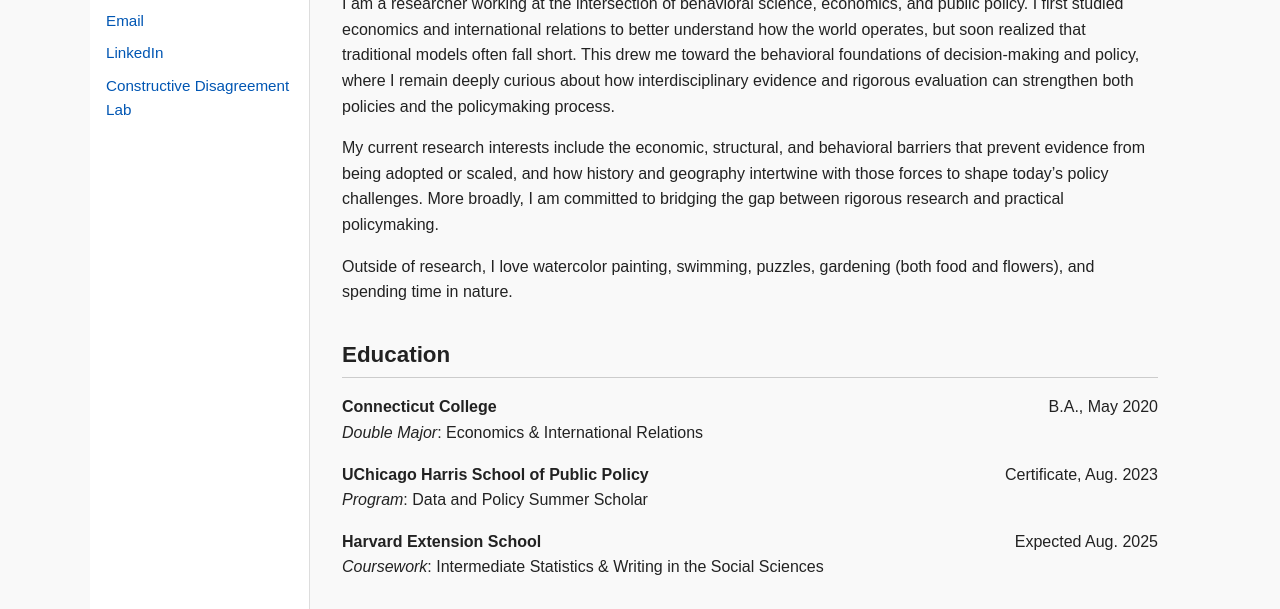
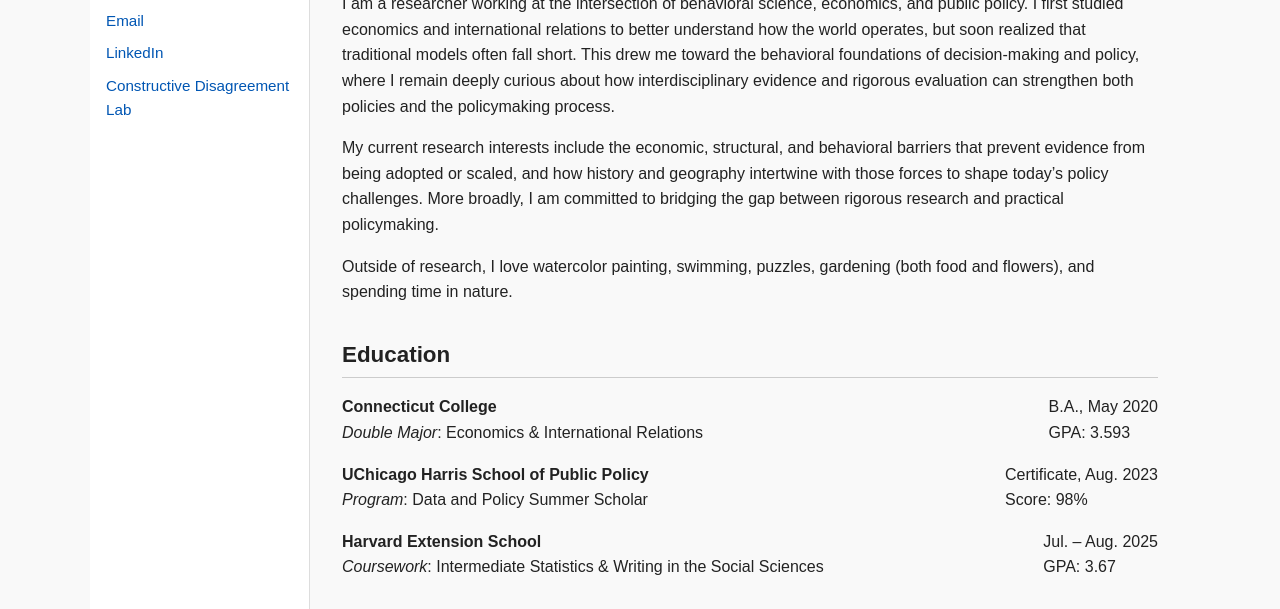
Before and after one commit to piper-o/piper-o.github.io, a plain HTML site: page index.html in a window 1280 px wide. Shown: the part 117-726 px from the top of the page. Drawn offline with Linux system fonts and the light colour scheme.

Commit message:
Update index.html

```diff
--- a/index.html
+++ b/index.html
@@ -110,18 +110,34 @@
 <section id="education">
   <h2>Education</h2>
   <div class="grid-2">
-          <div><strong>Connecticut College</strong><br><em>Double Major</em>: Economics & International Relations</div>
-          <div>B.A., May 2020</div>
+    <div><strong>Connecticut College</strong><br>
+      <em>Double Major</em>: Economics & International Relations
+    </div>
+    <div>
+      B.A., May 2020<br>
+      GPA: 3.593
+    </div>
   </div>
   <div class="grid-2">
-          <div><strong>UChicago Harris School of Public Policy</strong><br><em>Program</em>: Data and Policy Summer Scholar</div>
-          <div>Certificate, Aug. 2023</div>
+    <div><strong>UChicago Harris School of Public Policy</strong><br>
+      <em>Program</em>: Data and Policy Summer Scholar
+    </div>
+    <div>
+      Certificate, Aug. 2023<br>
+      Score: 98%
+    </div>
   </div>
   <div class="grid-2">
-          <div><strong>Harvard Extension School</strong><br><em>Coursework</em>: Intermediate Statistics & Writing in the Social Sciences</div>
-          <div>Expected Aug. 2025</div>
+    <div><strong>Harvard Extension School</strong><br>
+      <em>Coursework</em>: Intermediate Statistics & Writing in the Social Sciences
+    </div>
+    <div>
+      Jul. – Aug. 2025<br>
+      GPA: 3.67
+    </div>
   </div>
 </section>
+
 
       <section id="experience">
         <h2>Research Experience</h2>
```
Lines whose indentation alone changed are shown as unchanged.
